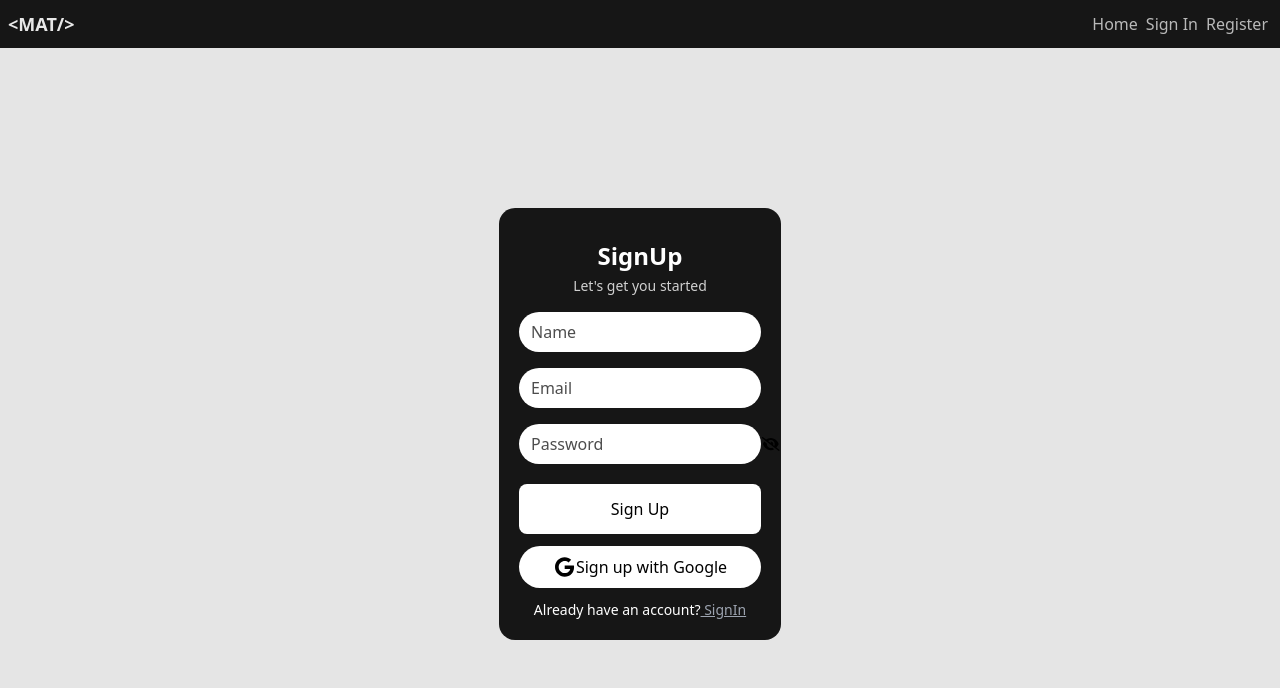
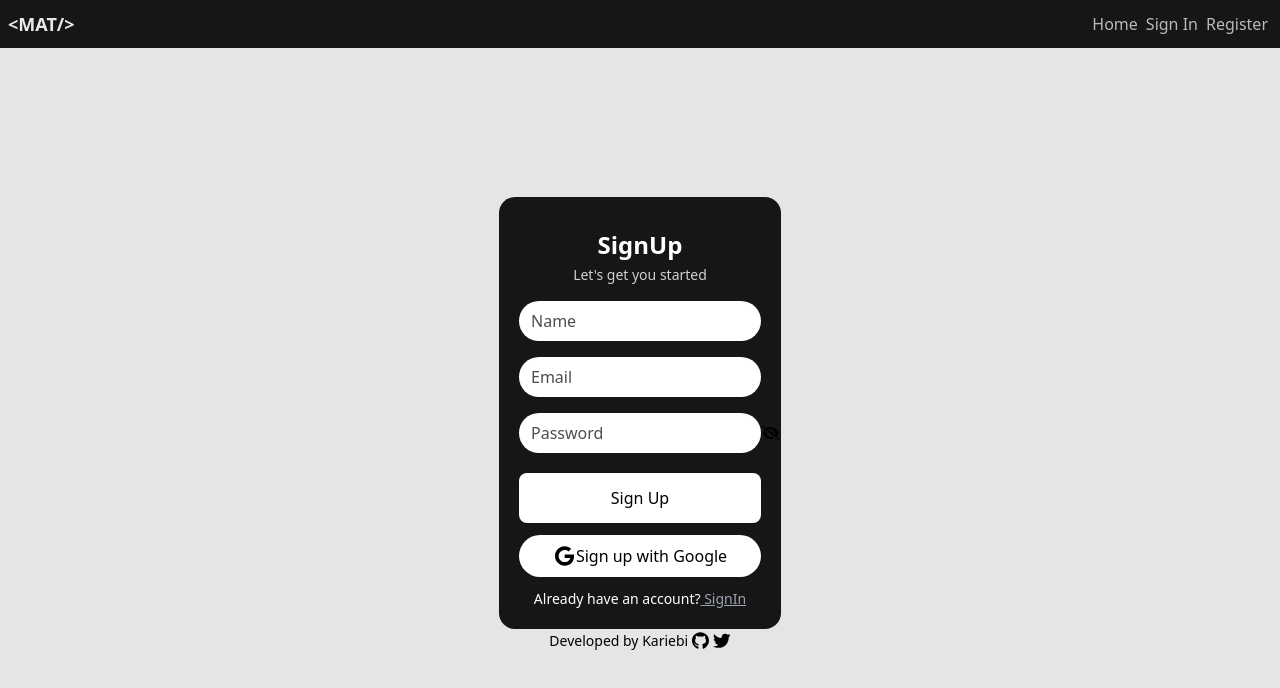
Before and after one commit to kariebi/MERN-Auth-Template, a React (Vite) app in the folder frontend/: page /register in a window 1280 px wide. Shown: the top 688 px of the page. Built offline with nearby package versions, Linux system fonts and the light colour scheme.

Commit message:
Introduced my Tag

```diff
--- /dev/null
+++ b/frontend/src/components/Tag.jsx
@@ -0,0 +1,28 @@
+import React from 'react'
+import { Link } from 'react-router-dom'
+import { FontAwesomeIcon } from '@fortawesome/react-fontawesome'
+import { faGithub, faTwitter } from '@fortawesome/free-brands-svg-icons'
+
+const Tag = ({small}) => {
+    return (
+        <div className={`${small?'text-sm':'text-xl'}`}>
+            Developed by Kariebi
+            <Link to='https://github.com/kariebi'>
+                <FontAwesomeIcon
+                    icon={faGithub}
+                    size="lg"
+                    className='pl-1 hover:text-black/80'
+                />
+            </Link>
+            <Link to='https://twitter.com/kariebi_'>
+                <FontAwesomeIcon
+                    icon={faTwitter}
+                    size="lg"
+                    className='pl-1 hover:text-black/80'
+                />
+            </Link>
+        </div>
+    )
+}
+
+export default Tag
--- a/frontend/src/pages/Home.jsx
+++ b/frontend/src/pages/Home.jsx
@@ -1,9 +1,14 @@
 import React from 'react'
+import Tag from '../components/Tag'
 
 const Home = () => {
   return (
-    <div className='flex-grow'>
-      Home
+    <div className='flex-grow w-full h-ful flex justify-center flex-col items-center'>
+      <header
+      className='font-bold text-3xl'>
+        MERN AUTH Template
+      </header>
+      <Tag />
     </div>
   )
 }
--- a/frontend/src/pages/OTPVerification.jsx
+++ b/frontend/src/pages/OTPVerification.jsx
@@ -1,4 +1,8 @@
-import React, { useEffect } from 'react';
+import React,
+{
+  useEffect
+}
+  from 'react';
 import { useLocation, useNavigate } from 'react-router-dom';
 
 const OTPVerification = () => {
@@ -6,6 +10,7 @@ const OTPVerification = () => {
   const navigate = useNavigate();
 
   const redirectUser = () => {
+
     const isRedirectedFromDashboard = location.state?.from === 'dashboard';
 
     if (isRedirectedFromDashboard) {
@@ -20,15 +25,25 @@ const OTPVerification = () => {
   // }, [location, navigate]);
 
   return (
-    <div>
-      <form>
+    <div className='w-full h-full flex-grow flex justify-center items-center'>
+      <section className='w-full h-full flex justify-center items-center'>
+        <form className='bg-black/90 px-5 py-5 rounded-2xl'>
+          <div className='bg-white px-2 py-2 rounded-2xl'>
             <input
-          type='number'
+              className='placeholder:text-center text-center h-10 w-28 text-2xl'
+              type='text'
               placeholder='XXXXXX'
               maxLength={6}
               required
             />
+          </div>
+          <section className=''>
+            <button>
+              Verify
+            </button>
+          </section>
         </form>
+      </section>
     </div>
   );
 };
--- a/frontend/src/pages/Register.jsx
+++ b/frontend/src/pages/Register.jsx
@@ -7,7 +7,7 @@ import { FontAwesomeIcon } from '@fortawesome/react-fontawesome'
 import { faEye, faEyeSlash } from "@fortawesome/free-solid-svg-icons"
 import PulseLoader from 'react-spinners/PulseLoader'
 import { faGoogle } from '@fortawesome/free-brands-svg-icons'
-
+import Tag from '../components/Tag'
 
 const Register = () => {
   useTitle('Register')
@@ -49,7 +49,7 @@ const Register = () => {
   };
 
   return (
-    <div className='w-full h-full flex-grow flex justify-center items-center'>
+    <div className='w-full h-full flex-col flex-grow flex justify-center items-center'>
       <section
         className='bg-black/90 max-w-[282px] px-5 py-5 rounded-2xl'
       >
@@ -141,6 +141,9 @@ const Register = () => {
           </section>
         </form>
       </section>
+      <div className='mt-0.5'>
+        <Tag small={true} />
+      </div>
     </div>
   );
 };
--- a/frontend/src/pages/SignIn.jsx
+++ b/frontend/src/pages/SignIn.jsx
@@ -7,6 +7,7 @@ import usePersist from '../hooks/usePersist'
 import useTitle from '../hooks/useTitle'
 import toast from 'react-hot-toast';
 import PulseLoader from 'react-spinners/PulseLoader'
+import Tag from '../components/Tag'
 
 import { FontAwesomeIcon } from '@fortawesome/react-fontawesome'
 import { faEye, faEyeSlash } from "@fortawesome/free-solid-svg-icons"
@@ -63,7 +64,7 @@ const SignIn = () => {
   };
 
   return (
-    <div className='w-full h-full flex-grow flex justify-center items-center'>
+    <div className='w-full h-full flex-grow flex-col flex justify-center items-center'>
       <section
         className='bg-black/90 max-w-[282px] px-5 py-5 rounded-2xl'
       >
@@ -156,6 +157,9 @@ const SignIn = () => {
           </section>
         </form>
       </section>
+      <div className='mt-0.5'>
+        <Tag small={true} />
+      </div>
     </div>
   );
 };
```
Lines whose indentation alone changed are shown as unchanged.
